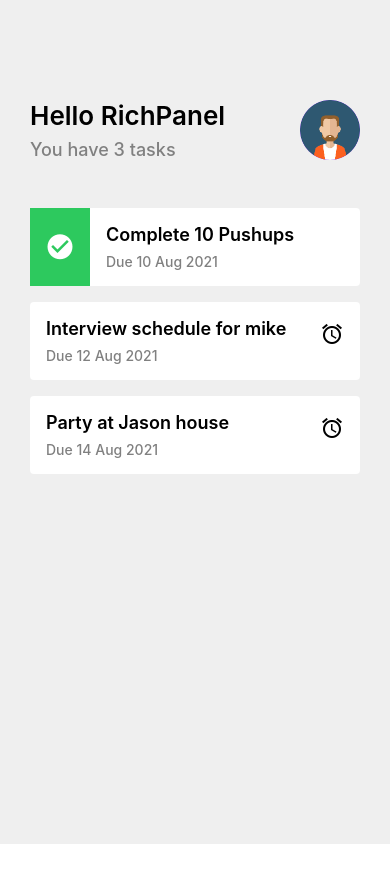
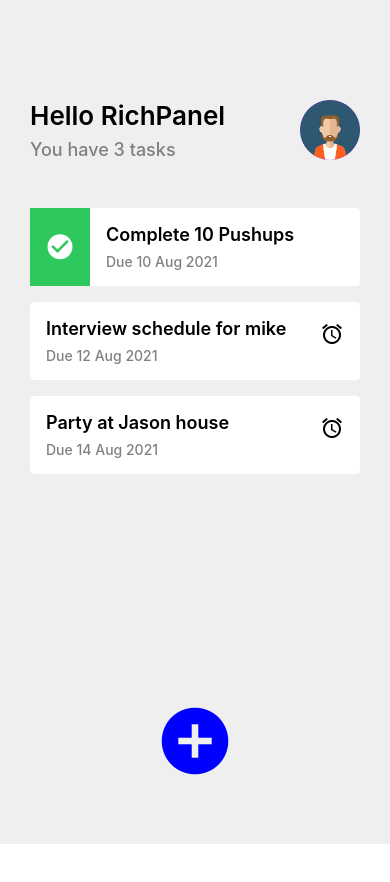
Before and after one commit to pankajkmr036/todoList-with-animation, a React Native app: screen / in a window 390 px wide. Shown: the top 882 px of the page. Before the commit the page ends 844 px from the top, so only its background shows below. Built offline with nearby package versions, Linux system fonts and the light colour scheme.

Commit message:
modal and button to add an item

```diff
--- a/src/components/TodoList.js
+++ b/src/components/TodoList.js
@@ -1,17 +1,103 @@
-import React from 'react';
-import {View} from 'react-native';
-import {useSelector} from 'react-redux';
+import React, {useState} from 'react';
+import {View, TouchableOpacity, Alert} from 'react-native';
+import {IconButton, TextInput} from 'react-native-paper';
+import Icon from 'react-native-vector-icons/MaterialCommunityIcons';
+import Modal from 'react-native-modal';
+import {useSelector, useDispatch} from 'react-redux';
 
 import ListItem from './ListItem';
+import {addTodo} from '../redux/actions/todoActions';
 
 const TodoList = () => {
+  const [isModalVisible, setModalVisible] = useState(false);
+  const [text, setText] = useState('');
+
   const {todoList} = useSelector(state => state);
+
+  const dispatch = useDispatch();
+
+  const toggleModal = () => {
+    setModalVisible(!isModalVisible);
+  };
+
+  const addToDoItem = () => {
+    if (!text) {
+      return Alert.alert('Please enter some text.');
+    }
+
+    dispatch(addTodo({text}));
+    toggleModal();
+  };
+
   return (
-    <View style={{marginVertical: 40}}>
-      {todoList.map(x => (
-        <ListItem key={x.id} item={x} />
-      ))}
-    </View>
+    <>
+      <View style={{marginVertical: 40}}>
+        {todoList.map(x => (
+          <ListItem key={x.id} item={x} />
+        ))}
+
+        <TouchableOpacity
+          style={{
+            position: 'absolute',
+            top: 0,
+            left: 0,
+            right: 0,
+            bottom: -800,
+            justifyContent: 'center',
+            alignItems: 'center',
+            zIndex: 9999,
+          }}>
+          <IconButton
+            icon="plus-circle"
+            size={80}
+            color="blue"
+            onPress={toggleModal}
+          />
+        </TouchableOpacity>
+      </View>
+
+      <Modal
+        isVisible={isModalVisible}
+        backdropColor="white"
+        backdropOpacity={1}
+        animationInTiming={500}
+        onBackButtonPress={toggleModal}>
+        <View
+          style={{
+            flex: 1,
+            paddingVertical: 40,
+            backgroundColor: 'white',
+          }}>
+          <IconButton
+            icon="close"
+            size={30}
+            color="black"
+            style={{backgroundColor: 'white'}}
+            onPress={toggleModal}
+          />
+
+          <TextInput
+            mode="outlined"
+            outlineColor="white"
+            style={{backgroundColor: 'white'}}
+            label="What would you like to add?"
+            value={text}
+            onChangeText={text => setText(text)}
+          />
+
+          <TouchableOpacity
+            style={{
+              marginTop: 600,
+              backgroundColor: 'blue',
+              alignItems: 'center',
+              paddingVertical: 10,
+            }}
+            onPress={addToDoItem}>
+            <Icon name="plus" size={60} color={'white'} />
+          </TouchableOpacity>
+        </View>
+      </Modal>
+    </>
   );
 };
 
```
